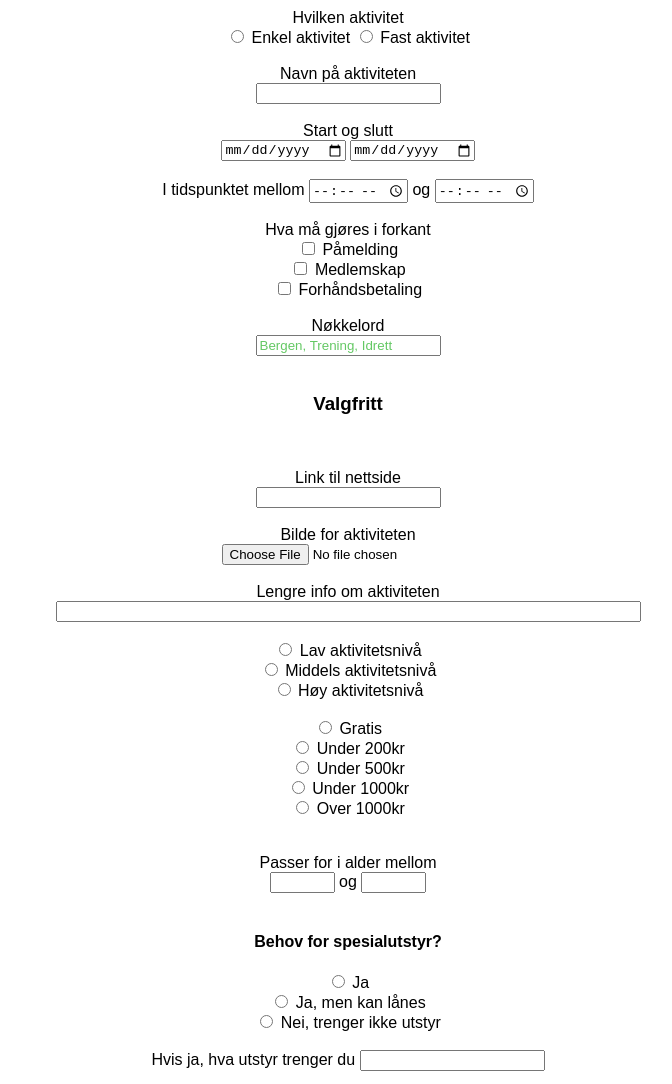
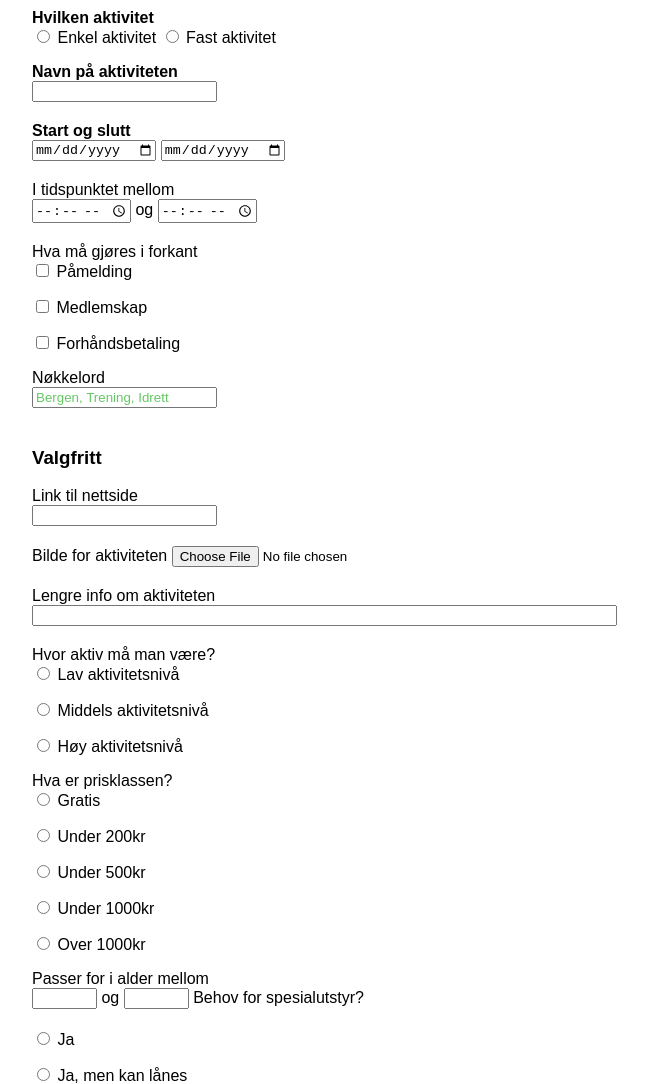
Before and after one commit to Aquaday/finnaktivitet, a website: page arrangør.html in a window 1280 px wide. Shown: the part 200-1284 px from the top of the page, without its empty margins (292-964 px from the left). Drawn offline with Linux system fonts and the light colour scheme.

Commit message:
form update

```diff
--- a/arrangør.html
+++ b/arrangør.html
@@ -22,79 +22,44 @@
       <section>
          <h2>Publiser aktivitet</h2>
         <form action="/svar.php" method="GET">
-          <label for="enkel">Hvilken aktivitet</label><br>
+          <label for="enkel" style="font-weight: bold;">Hvilken aktivitet</label><br>
           <input type="radio" id="enkel" name="aktivitet" value="Enkel aktivitet">
           <label for="enkel">Enkel aktivitet</label>
           <input type="radio" id="fast" name="aktivitet" value="Fast aktivitet">
-          <label for="fast">Fast aktivitet</label>
-
-          <br><br>
-
-
-          <label for="navn">Navn på aktiviteten</label><br>
-          <input type="text" id="navn" name="Navn på aktiviteten">
-
-          <br><br>
-
-
-
+          <label for="fast">Fast aktivitet</label><br>
+          <label for="navn" style="font-weight: bold;">Navn på aktiviteten</label><br>
+          <input type="text" id="navn" name="Navn på aktiviteten"><br>
           <!-- Adresse input, trenger medå vise deres sted, eller velge ett annet sted -->
-
-          <label for="dato1">Start og slutt</label> <br>
+          <label for="dato1" style="font-weight: bold;">Start og slutt</label> <br>
           <input type="date" id="dato1" name="Start dato">
-          <input type="date" id="dato2" name="Slutt dato">
-
-          <br><br>
-
-          <label for="tidspunkt1">I tidspunktet mellom</label>
+          <input type="date" id="dato2" name="Slutt dato"><br>
+          <label for="tidspunkt1">I tidspunktet mellom</label><br>
           <input type="time" id="tidspunkt1" name="Fra tidspunkt"> og
-          <input type="time" id="tidspunkt2" name="Til tidspunkt">
-
-          <br><br>
-
+          <input type="time" id="tidspunkt2" name="Til tidspunkt"><br>
           <label for="forkant">Hva må gjøres i forkant</label><br>
           <input type="checkbox" id="påmelding" name="påmelding" value="Påmelding">
           <label for="påmelding">Påmelding</label><br>
           <input type="checkbox" id="medlemskap" name="medlemskap" value="Medlemskap">
           <label for="medlemskap">Medlemskap</label><br>
           <input type="checkbox" id="forhånd" name="forhånd" value="Forhånd">
-          <label for="forhånd">Forhåndsbetaling</label>
-
-          <br><br>
-
+          <label for="forhånd">Forhåndsbetaling</label><br>
           <label for="nøkkelord">Nøkkelord</label><br>
           <input type="text" id="nøkkelord" name="nøkkelord" style =" color:rgb(100, 200, 100);" value="Bergen, Trening, Idrett">
-
-          <br><br>
-
           <h3>Valgfritt</h3>
-
-          <br><br>
-
           <label for="url">Link til nettside</label><br>
-          <input type="url" id="url" name="Link til nettside">
-
-          <br><br>
-
-          <label for="bilde">Bilde for aktiviteten</label><br>
-          <input type="file" id="bilde" name="Bilde">
-
-          <br><br>
-
+          <input type="url" id="url" name="Link til nettside"><br>
+          <label for="bilde">Bilde for aktiviteten</label>
+          <input type="file" id="bilde" name="Bilde"><br>
           <label for="lengre_info">Lengre info om aktiviteten</label><br>
-          <input type="text" id="lengre_info" size="70" name="Lengre info">
-
-          <br><br>
-
+          <input type="text" id="lengre_info" size="70" name="Lengre info"><br>
+          <label for="lav">Hvor aktiv må man være?</label><br>
           <input type="radio" id="lav" name="aktivitetsnivå" value="Lav aktivitetesnivå">
           <label for="lav">Lav aktivitetsnivå</label><br>
           <input type="radio" id="middels" name="aktivitetsnivå" value="Middels aktivitetesnivå">
           <label for="middels">Middels aktivitetsnivå</label><br>
           <input type="radio" id="høy" name="aktivitetsnivå" value="Høy aktivitetesnivå">
-          <label for="høy">Høy aktivitetsnivå</label>
-
-          <br><br>
-
+          <label for="høy">Høy aktivitetsnivå</label><br>
+          <label for="gratis">Hva er prisklassen?</label><br>
           <input type="radio" id="gratis" name="prisklasse" value="Gratis">
           <label for="gratis">Gratis</label><br>
           <input type="radio" id="under200" name="prisklasse" value="Under 200kr">
@@ -105,53 +70,33 @@
           <label for="under1000">Under 1000kr</label><br>
           <input type="radio" id="over1000" name="prisklasse" value="Over 1000kr">
           <label for="over1000">Over 1000kr</label><br>
-
-          <br><br>
-
           <label for="startalder">Passer for i alder mellom</label><br>
           <input type="text" id="startalder" name="startalder" size="5">
           <label for="sluttalder">og</label>
           <input type="text" id="sluttalder" name="sluttalder" size="5">
-
-          <br><br>
-
-          <h4>Behov for spesialutstyr?</h4>
+          <label for="utstyr_ja">Behov for spesialutstyr?</label><br>
           <input type="radio" id="utstyr_ja" name="utstyr" value="Trenger utstyr">
           <label for="utstyr_ja">Ja</label><br>
           <input type="radio" id="utstyr_lån" name="utstyr" value="Kan låne utstyr">
           <label for="utstyr_lån">Ja, men kan lånes</label><br>
           <input type="radio" id="utstyr_nei" name="utstyr" value="Trenger ikke utstyr">
           <label for="utstyr_nei">Nei, trenger ikke utstyr</label>
-          <br><br>
           <label for="infoutstyr">Hvis ja, hva utstyr trenger du</label>
-          <input type="text" id="infoutstyr" name="infoutstyr">
-
-          <br><br>
-
+          <input type="text" id="infoutstyr" name="infoutstyr"><br>
           <label for="publiseringsdato">Når vil du publisere det?</label><br>
           <input type="date" id="publiseringsdato" name="Publiseringsdato">
           <input type="time" id="publiseringstidspunkt" name="Publiseringstidspunkt"><br>
           <input type="checkbox" id="publiser_nå" name="Publiser Nå">
-          <label for="publiser_nå">Publiser nå</label>
-
-
-
-          <br><br>
+          <label for="publiser_nå">Publiser nå</label><br>
           <input type="submit" value="submit">
 
         </form>
       </section>
       <section>
-        <br>
-        <br>
         <p>Ting og tang</p>
-        <br><br>
       </section>
       <section>
-       <br>
-       <br>
        <p>Ting og tang nummer 2</p>
-       <br><br>
       </section>
     </main>
     <footer>
--- a/styles.css
+++ b/styles.css
@@ -82,6 +82,17 @@ ul {
     padding: 0;
 }
 
+form {
+    margin: auto;
+    width: 50%;
+    text-align: left;
+}
+
+
+input {
+    margin-bottom: 20px;
+}
+
 footer {
     padding-top: 50px;
 }
```
Also changed, not shown: hobby.html (+0 -3 lines), index.html (+0 -12 lines), om.html (+0 -5 lines).
